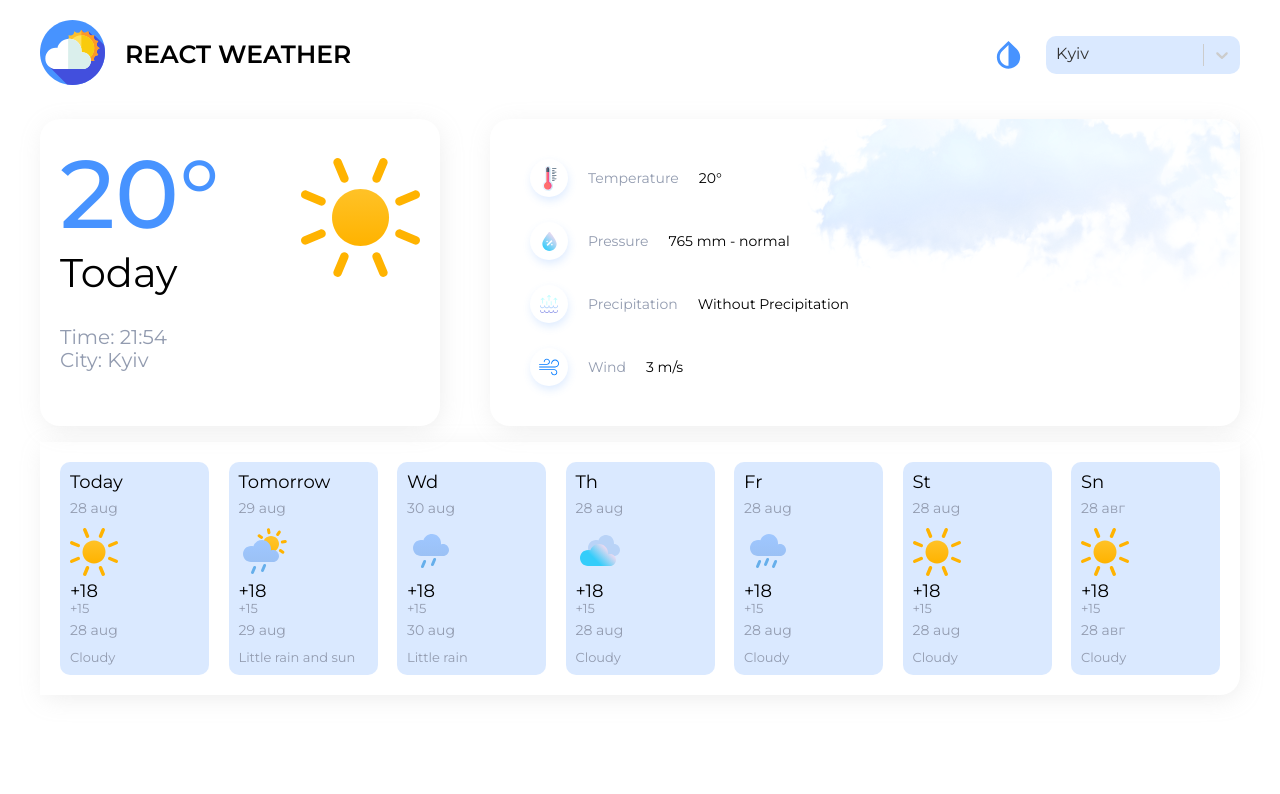
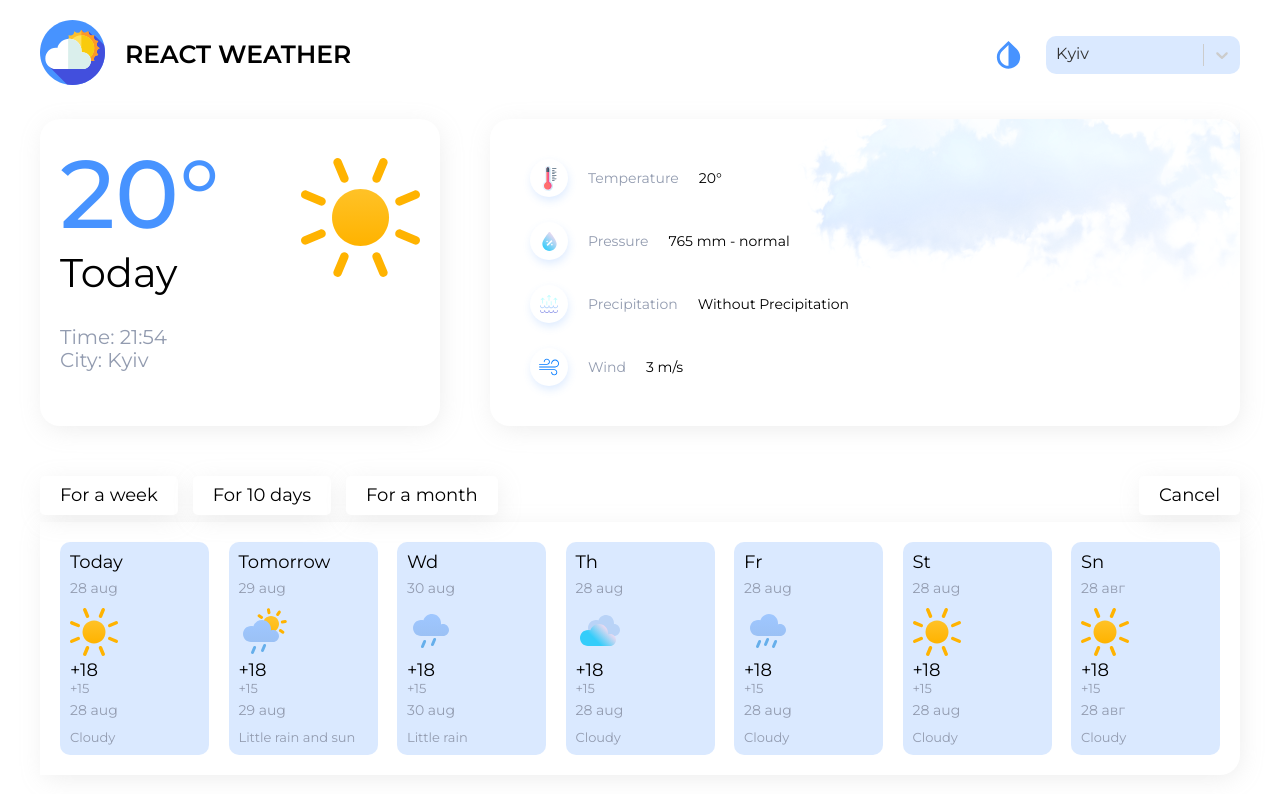
Before and after one commit to serhiyhvala/react-weather, a React (Create React App) app: page / in a window 1280 px wide. Shown: the top 794 px of the page. Built offline with nearby package versions, Linux system fonts and the light colour scheme.

Commit message:
CREATE: Tabs Component

```diff
--- a/src/pages/Home/components/Days/Days.module.scss
+++ b/src/pages/Home/components/Days/Days.module.scss
@@ -53,3 +53,39 @@
         box-shadow: 0px 3px 20px rgba(147, 144, 144, 0.28);
     }
 }
+
+.tabs {
+    display: flex;
+    justify-content: space-between;
+    margin-bottom: 7px;
+    margin-top: 50px;
+}
+
+.cancel, .tab {
+    box-shadow: 2px 5px 25px -3px rgba(180, 180, 180, 0.25);
+    border-radius: 5px;
+    padding: 9px 20px;
+    background-color: $light-background;
+    margin-right: 15px;
+    color: $light-color;
+    font-size: 18px;
+    display: flex;
+    align-items: center;
+    justify-content: center;
+    cursor: pointer;
+}
+
+.cancel {
+    margin-right: 0;
+}
+
+.tab {
+    &.active {
+        background: $primary-color;
+        color: #fff;
+    }
+}
+
+.tabs_wrapper {
+    display: flex;
+}
--- a/src/pages/Home/components/Days/Days.tsx
+++ b/src/pages/Home/components/Days/Days.tsx
@@ -1,6 +1,7 @@
 import React from 'react'
 import { Card } from './Card'
 import styles from './Days.module.scss'
+import { Tabs } from './Tabs'
 
 type Props = {}
 
@@ -73,7 +74,14 @@ const days: Day[] = [
 ]
 
 export const Days = (props: Props) => {
-  return <div className={styles.days}>{days.map((day: Day) => (
-    <Card day={day}/>
-  ))}</div>
+  return (
+    <>
+    <Tabs />
+    <div className={styles.days}>
+      {days.map((day: Day) => (
+        <Card day={day} />
+      ))}
+    </div>
+    </>
+  )
 }
--- /dev/null
+++ b/src/pages/Home/components/Days/Tabs.tsx
@@ -0,0 +1,30 @@
+import React from 'react'
+import styles from './Days.module.scss'
+
+type Props = {}
+
+export const Tabs = (props: Props) => {
+  const tabs = [
+    {
+      value: 'For a week'
+    },
+    {
+      value: 'For 10 days'
+    },
+    {
+      value: 'For a month'
+    }
+  ]
+  return (
+    <div className={styles.tabs}>
+      <div className={styles.tabs_wrapper}>
+        {tabs.map(tab => (
+          <div className={styles.tab} key={tab.value}>
+            {tab.value}
+          </div>
+        ))}
+      </div>
+      <div className={styles.cancel}>Cancel</div>
+    </div>
+  )
+}
```
